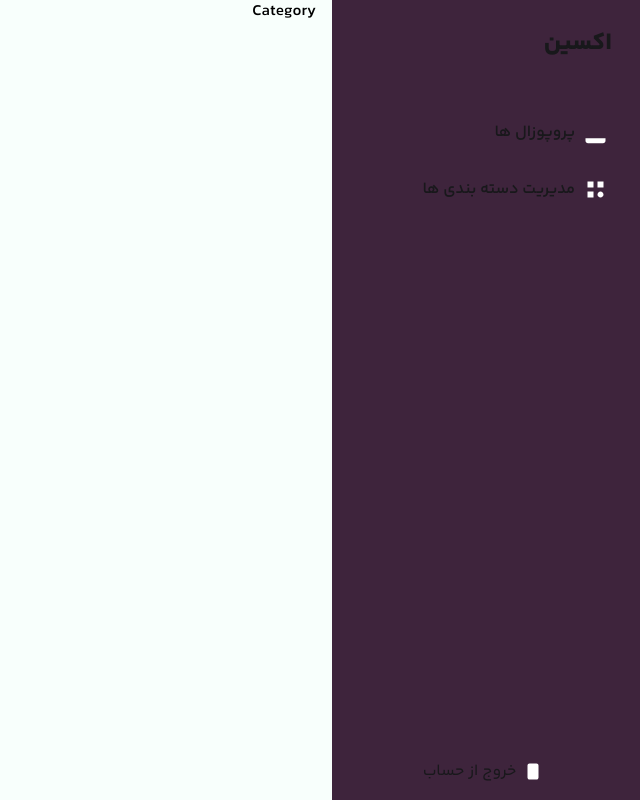
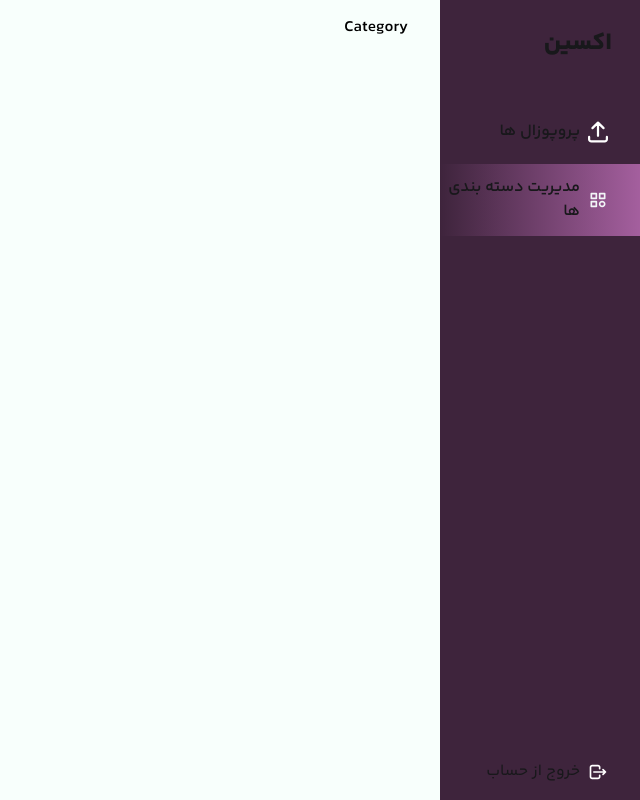
Before and after one commit to TihoDev/ECSINA, a Next.js app: page /admin/category in a window 1280 px wide. Shown: the whole page, without its empty margins (640-1280 px from the left). Built offline with nearby package versions, Linux system fonts and the light colour scheme.

Commit message:
feat: sidenav edited and active link actived

```diff
--- a/src/app/globals.css
+++ b/src/app/globals.css
@@ -188,9 +188,11 @@ body {
       rgba(113, 65, 109, 1) 24.9%,
       rgba(164, 95, 158, 1) 100%
     );
+    transition: linear 1.2s;
   }
   .plum-gradient-hover:hover {
     background: linear-gradient(to right, #3e243c, #71416d, #a45f9e);
+        transition: linear 1.2s;
   }
   .plum-gradient {
     background: linear-gradient(to right, #3e243c, #71416d, #a45f9e);
--- a/src/components/AdminPanel/AdminPanel.jsx
+++ b/src/components/AdminPanel/AdminPanel.jsx
@@ -5,7 +5,7 @@ function AdminPanel({ children }) {
   return (
     <div className="min-h-screen gap-4 grid grid-cols-12">
       <SideNav />
-      <div className="col-span-8  text-black">{children}</div>
+      <div className="col-span-10 p-4  text-black">{children}</div>
     </div>
   );
 }
--- a/src/components/AdminPanel/SideNav.jsx
+++ b/src/components/AdminPanel/SideNav.jsx
@@ -1,25 +1,28 @@
 "use client";
-import BaseIcon from "../icon/BaseIcon";
 import Link from "next/link";
 import Paragraph from "../UI/Paragraph";
+import Image from "next/image";
+import { usePathname } from "next/navigation";
 
 const sideNavLinks = [
   {
     id: 1,
     title: "پروپوزال ها",
-    icon: "PanelIcon1",
+    icon: "/icons/admin-proposal.svg",
     link: "/admin/proposal",
   },
   {
     id: 2,
     title: "مدیریت دسته بندی ها ",
-    icon: "PanelIcon2",
+    icon: "/icons/admin_category.svg",
     link: "/admin/category",
   },
 ];
 const SideNav = () => {
+  const path = usePathname();
+  console.log(path);
   return (
-    <div className="w-full h-full col-span-3 flex flex-col justify-between bg-[#3E243C]">
+    <div className="w-full h-full col-span-2 flex flex-col justify-between bg-[#3E243C]">
       <div>
         <div className="pt-7 pr-7 mb-12">
           <h2 className="font-black text-2xl">اکسین</h2>
@@ -27,9 +30,9 @@ const SideNav = () => {
         <ul className="space-y-2">
           {sideNavLinks.map((item) => {
             return (
-              <li key={item.id} className="py-3 pl-2 pr-8 cursor-pointer plum-gradient-hover transition-all ease ">
+              <li key={item.id} className={`py-3 pl-2 pr-8 cursor-pointer plum-gradient-hover  transition-all ease-linear ${path == item.link ? "plum-gradient" : "plum-gradient-hover"}  `}>
                 <Link className="flex items-center gap-x-2" href={item.link}>
-                  <BaseIcon id={item.icon} size={25} disableGradient={true} fillColor="#fff" />
+                  <Image alt="" src={item.icon} width={20} height={20} />
                   <Paragraph>{item.title}</Paragraph>
                 </Link>
               </li>
@@ -38,8 +41,8 @@ const SideNav = () => {
         </ul>
       </div>
 
-      <button className="flex items-center self-center mb-4  gap-x-2 cursor-pointer">
-        <BaseIcon id="Logout" disableGradient={true} fillColor="#fff" size={25} />
+      <button className="flex items-center self-start mr-8 mb-4   gap-x-2 cursor-pointer">
+        <Image alt="" src={"/icons/Logout.svg"} width={20} height={20} />
         <Paragraph className="font-xl font-normal">خروج از حساب</Paragraph>
       </button>
     </div>
--- a/src/components/authForm/Input.jsx
+++ b/src/components/authForm/Input.jsx
@@ -14,7 +14,6 @@ const Input = ({ type = "text", className, placeholder, register = null, errors
           hasError ? "border-red-500" : "border-[#D2D2D2]"
         }`}
         placeholder={placeholder}
-        security={isSecure}
       />
       {type == "password" && (
         <button type="button" onClick={() => setSecure(() => !isSecure)} className="absolute left-3 top-3 cursor-pointer">
```
Also changed, not shown: public/icons/admin-proposal.svg (renamed from public/icons/PanelIcon1.svg), public/icons/admin_category.svg (renamed from public/icons/PanelIcon2.svg).
